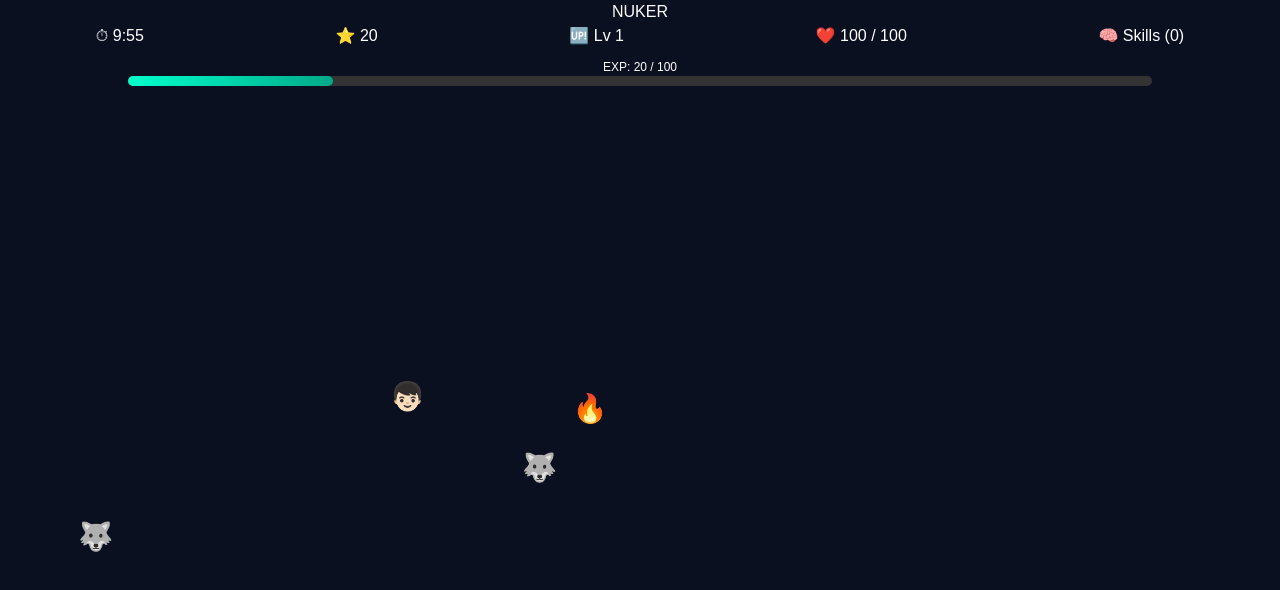
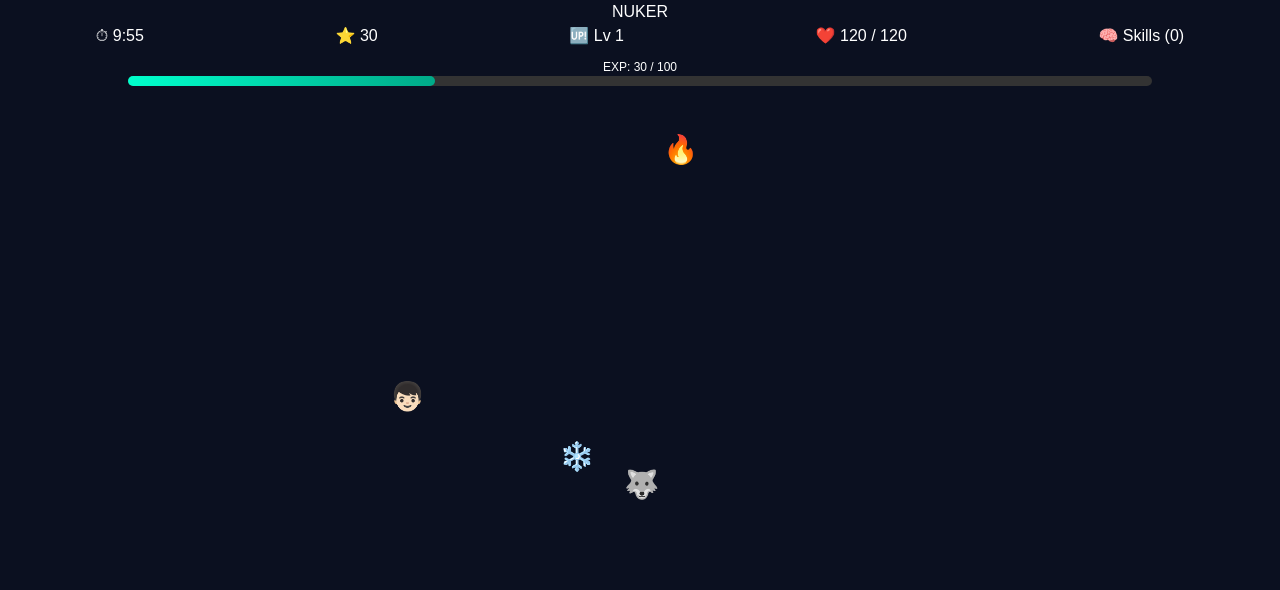
Before and after one commit to iscptoken-ctrl/nuker, a Next.js app in the folder nuker/: page / in a window 1280 px wide. Shown: the top 590 px of the page. Built offline with nearby package versions, Linux system fonts and the light colour scheme.

Commit message:
Add EXP bar and improve skills UI

```diff
--- a/nuker/app/page.tsx
+++ b/nuker/app/page.tsx
@@ -38,9 +38,9 @@ export default function Page() {
   const [level, setLevel] = useState(1);
 
   /* HERO */
-  const [heroHP, setHeroHP] = useState(100);
-  const [heroMaxHP, setHeroMaxHP] = useState(100);
-  const [heroDamage, setHeroDamage] = useState(5); // NEW
+  const [heroHP, setHeroHP] = useState(120); // base HP arttı
+  const [heroMaxHP, setHeroMaxHP] = useState(120);
+  const [heroDamage, setHeroDamage] = useState(12); // base damage arttı
   const hero = { x: 400, y: 300 };
 
   /* SKILLS */
@@ -53,8 +53,8 @@ export default function Page() {
     fireDamage: 0,
     iceSlow: 0,
     iceDamage: 0,
-    hpBoost: 0, // NEW
-    baseDamage: 0, // NEW skill to increase heroDamage
+    hpBoost: 0,
+    baseDamage: 0,
   });
 
   const [enemySpeedMultiplier, setEnemySpeedMultiplier] = useState(1);
@@ -77,11 +77,11 @@ export default function Page() {
       setLevel((l) => l + 1);
       setSkillPoints((p) => p + 1);
 
-      const newMax = 100 + level * 10 + skills.hpBoost * 5;
+      const newMax = 120 + level * 10 + skills.hpBoost * 5;
       setHeroMaxHP(newMax);
       setHeroHP(newMax);
 
-      setHeroDamage(5 + skills.baseDamage * 2 + level); // increase heroDamage
+      setHeroDamage(12 + skills.baseDamage * 2 + level); // update damage
     }
   }, [exp, nextLevelExp, level, skills.hpBoost, skills.baseDamage]);
 
@@ -91,9 +91,11 @@ export default function Page() {
       const r = Math.random();
       const isBear = r < 0.1;
       const type: EnemyType = isBear ? "bear" : "wolf";
-      const baseHP = type === "wolf" ? 10 : 25;
-      const multiplier = type === "wolf" ? 3 : 6;
-      const dmg = type === "wolf" ? 1 + level : 3 + level * 1.5;
+
+      // Daha kolay: HP azaltıldı
+      const baseHP = type === "wolf" ? 7 : 18;
+      const multiplier = type === "wolf" ? 2 : 5;
+      const dmg = type === "wolf" ? 1 + level : 3 + level * 1.2;
 
       enemies.current.push({
         id: idRef.current++,
@@ -227,28 +229,22 @@ export default function Page() {
   }, [skills, level, heroDamage, enemySpeedMultiplier, enemyDamageMultiplier]);
 
   const handleReplay = () => {
-    // Hero full HP
-    const newMaxHP = 100 + skills.hpBoost * 5;
+    const newMaxHP = 120 + skills.hpBoost * 5;
     setHeroMaxHP(newMaxHP);
     setHeroHP(newMaxHP);
 
-    // Reset score, level, exp
     setScore(0);
     setExp(0);
     setLevel(1);
 
-    // Clear enemies and nukes
     enemies.current = [];
     nukes.current = [];
 
-    // Reset timer
     setTime(600);
 
-    // NEW: Increase enemy power after death
     setEnemySpeedMultiplier((prev) => prev * 1.2);
     setEnemyDamageMultiplier((prev) => prev * 1.2);
 
-    // Clear canvas
     const canvas = canvasRef.current!;
     const ctx = canvas.getContext("2d")!;
     ctx.clearRect(0, 0, canvas.width, canvas.height);
@@ -277,7 +273,6 @@ export default function Page() {
         <button onClick={() => setShowSkills(true)}>🧠 Skills ({skillPoints})</button>
       </div>
 
-      {/* EXP BAR */}
       <div style={{ width: "80%", margin: "10px auto" }}>
         <div style={{ fontSize: 12 }}>
           EXP: {Math.floor(exp)} / {nextLevelExp}
@@ -296,7 +291,6 @@ export default function Page() {
 
       <canvas ref={canvasRef} />
 
-      {/* Skills Popup */}
       {showSkills && (
         <div
           style={{
@@ -328,12 +322,12 @@ export default function Page() {
                   setSkillPoints((p) => p - 1);
 
                   if (k === "hpBoost") {
-                    const newMax = 100 + level * 10 + (v + 1) * 5;
+                    const newMax = 120 + level * 10 + (v + 1) * 5;
                     setHeroMaxHP(newMax);
                     setHeroHP(newMax);
                   }
                   if (k === "baseDamage") {
-                    setHeroDamage(5 + (v + 1) * 2 + level);
+                    setHeroDamage(12 + (v + 1) * 2 + level);
                   }
                 }}
                 style={{
```
